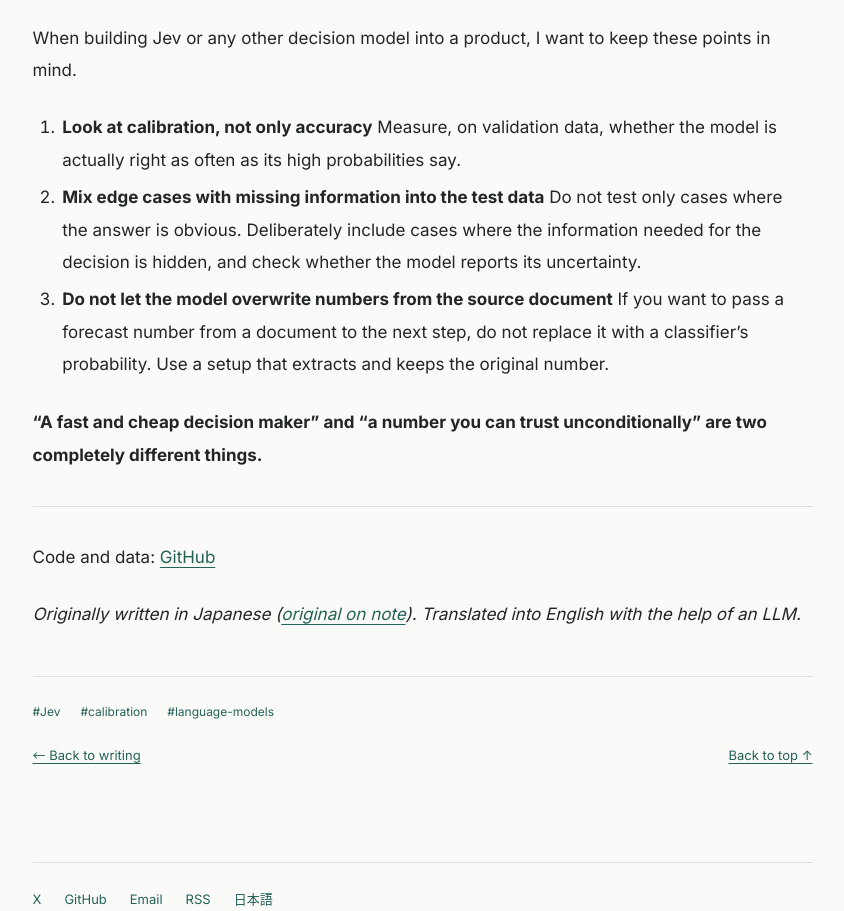
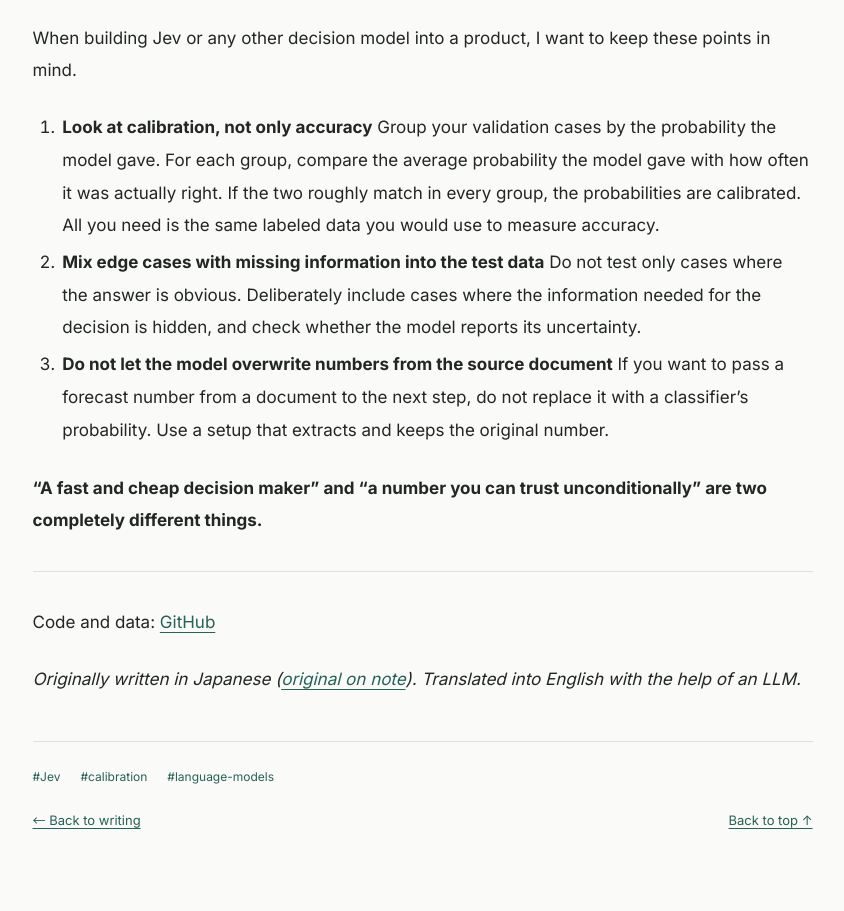
Before and after one commit to KantaHayashiAI/kantahayashiai.github.io, an Astro site: page /posts/jev-does-not-play-dice in a window 1280 px wide. Shown: the part 7727-8638 px from the top of the page, without its empty margins (210-1054 px from the left). Built offline with nearby package versions, Linux system fonts and the light colour scheme; Astro itself is replaced by a stand-in of ours; some packages are replaced by stand-ins of ours.

Commit message:
Clarify calibration recommendation in Jev article

```diff
--- a/src/content/posts/jev-does-not-play-dice.en.md
+++ b/src/content/posts/jev-does-not-play-dice.en.md
@@ -155,7 +155,7 @@ The problem is when someone treats the returned number as a well calibrated prob
 When building Jev or any other decision model into a product, I want to keep these points in mind.
 
 1. **Look at calibration, not only accuracy**
-   Measure, on validation data, whether the model is actually right as often as its high probabilities say.
+   Group your validation cases by the probability the model gave. For each group, compare the average probability the model gave with how often it was actually right. If the two roughly match in every group, the probabilities are calibrated. All you need is the same labeled data you would use to measure accuracy.
 2. **Mix edge cases with missing information into the test data**
    Do not test only cases where the answer is obvious. Deliberately include cases where the information needed for the decision is hidden, and check whether the model reports its uncertainty.
 3. **Do not let the model overwrite numbers from the source document**
```
